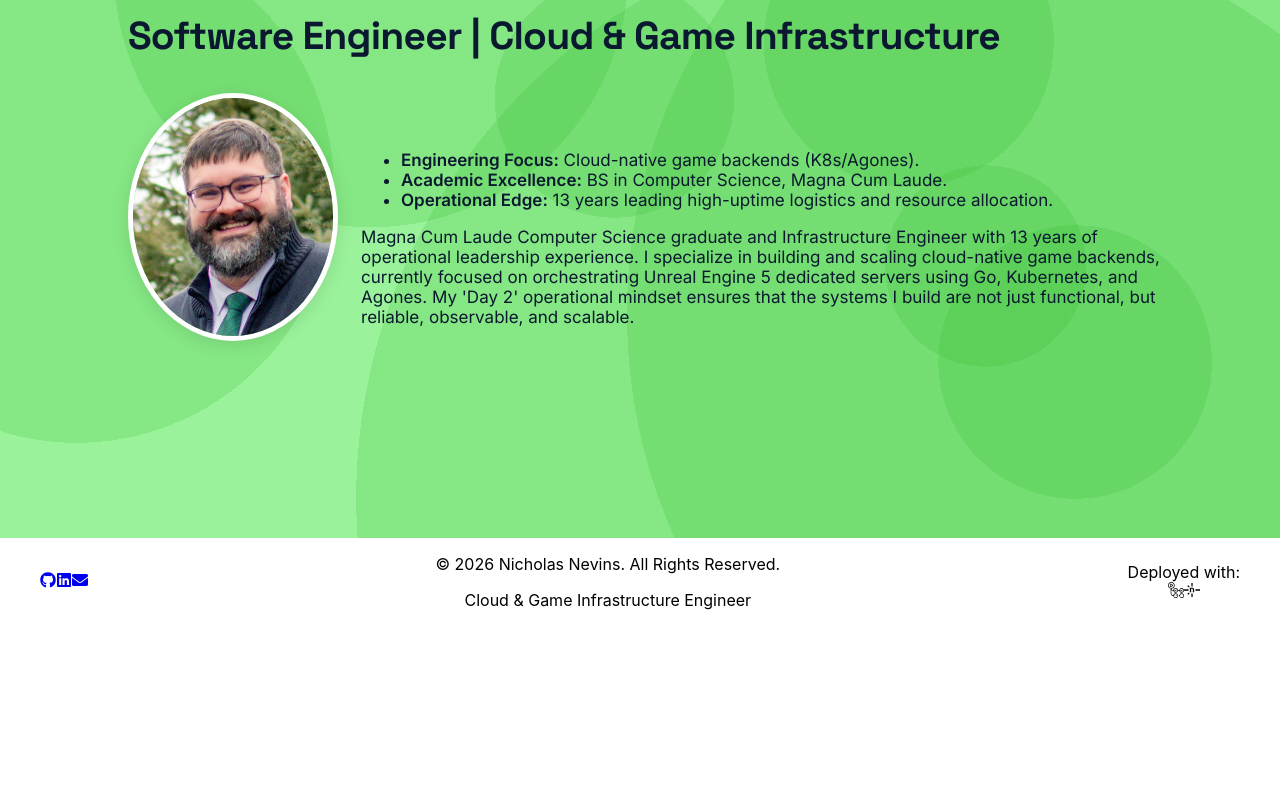
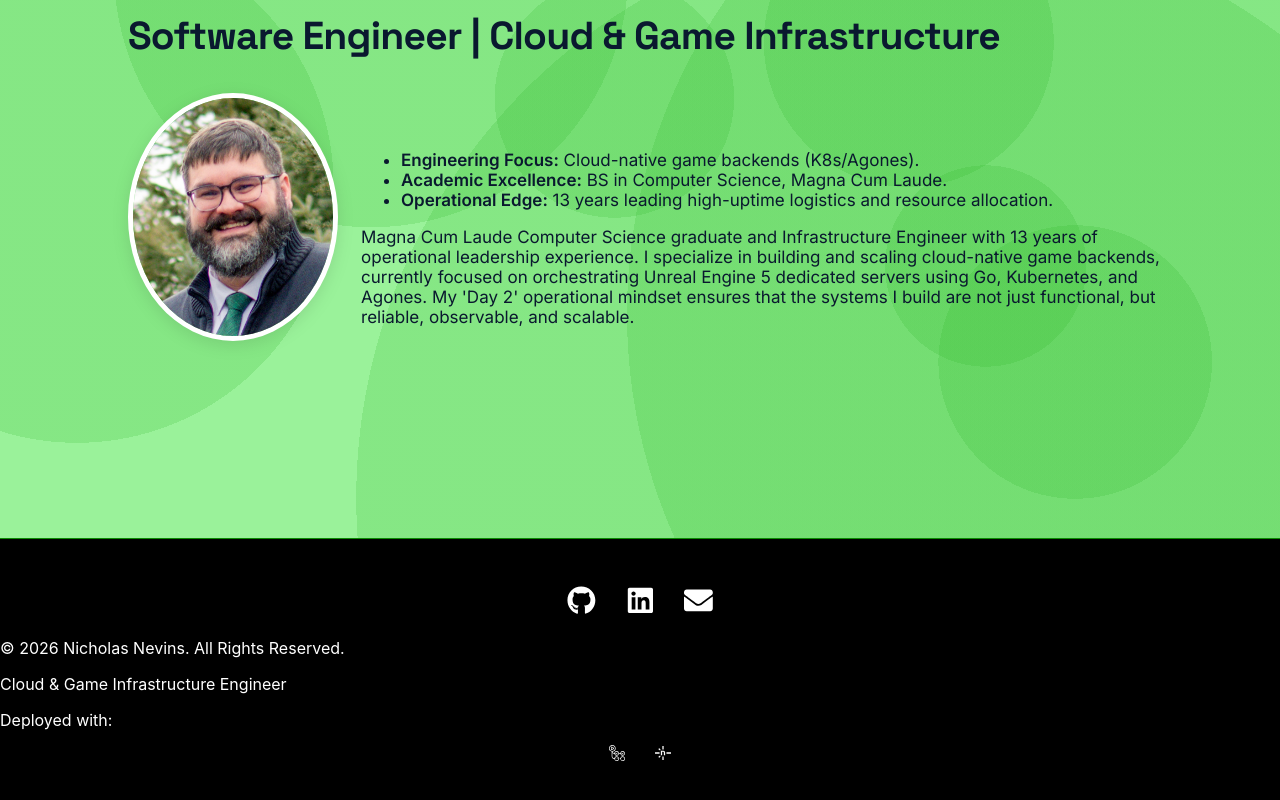
Before and after one commit to NevinsN/professional_portfolio, a React (Create React App) app in the folder professional_portfolio/: page /home in a window 1280 px wide. Shown: the part 332-1132 px from the top of the page. Before the commit the page ends 958 px from the top, so only its background shows below. Built offline with nearby package versions, Linux system fonts and the light colour scheme.

Commit message:
footer css fix

```diff
--- a/professional_portfolio/src/App.css
+++ b/professional_portfolio/src/App.css
@@ -8,6 +8,12 @@
     --font-heading: 'Space Grotesk', sans-serif;
     --font-body: 'Inter', sans-serif;
     --font-mono: 'JetBrains Mono', monospace;
+}
+
+#root {
+    display: flex;
+    flex-direction: column;
+    min-height: 100vh;
 }
 
 .App {
@@ -37,6 +43,7 @@
   justify-content: center;
   font-size: calc(10px + 2vmin);
   color: var(--dark-text);
+  flex: 1 0 auto;
 }
 
 /* 3. TARGET THE HEADINGS SPECIFICALLY */
@@ -59,6 +66,7 @@
   justify-content: center;
   font-size: calc(10px + 2vmin);
   color: white;
+  flex: 1 0 auto;
 }
 
 .App-header.dark h1 {
@@ -277,56 +285,27 @@ button {
     padding-top: 10px;
 }
 
-.footer {
-  background: #000;
-  color: #fff;
-  padding: 30px 20px;
-  border-top: 1px solid var(--primary-green);
-  margin-top: 50px;
+.site-footer {
+    padding: 2rem 0;
+    background-color: #000000;
+    color: #ffffff;
+    border-top: 1px solid #0b8a02;
+    width: 100%;
 }
 
-.footer-content {
-  max-width: 1200px;
-  margin: 0 auto;
-  display: flex;
-  flex-direction: column;
-  align-items: center;
-  gap: 15px;
-  text-align: center;
+.footer-socials a {
+    color: #ffffff;
+    font-size: 1.8rem;
+    transition: color 0.3s ease;
 }
 
-.social-links {
-  display: flex;
-  gap: 20px;
+.footer-socials a:hover {
+    color: #0b8a02;
 }
 
-.social-links a {
-  color: #fff;
-  text-decoration: none;
-  font-size: 0.9rem;
-  font-weight: bold;
-  transition: color 0.3s ease;
+.footer-socials, .ops-icons {
+    display: flex;
+    justify-content: center;
+    gap: 30px;
+    margin: 15px 0;
 }
-
-.social-links a:hover {
-  color: var(--primary-green);
-}
-
-.footer-info p {
-  margin: 2px 0;
-  font-size: 0.85rem;
-  opacity: 0.9;
-}
-
-.footer-stack {
-  font-size: 0.75rem;
-  opacity: 0.6;
-  font-style: italic;
-}
-
-@media (min-width: 768px) {
-  .footer-content {
-    flex-direction: row;
-    justify-content: space-between;
-  }
-}
```
